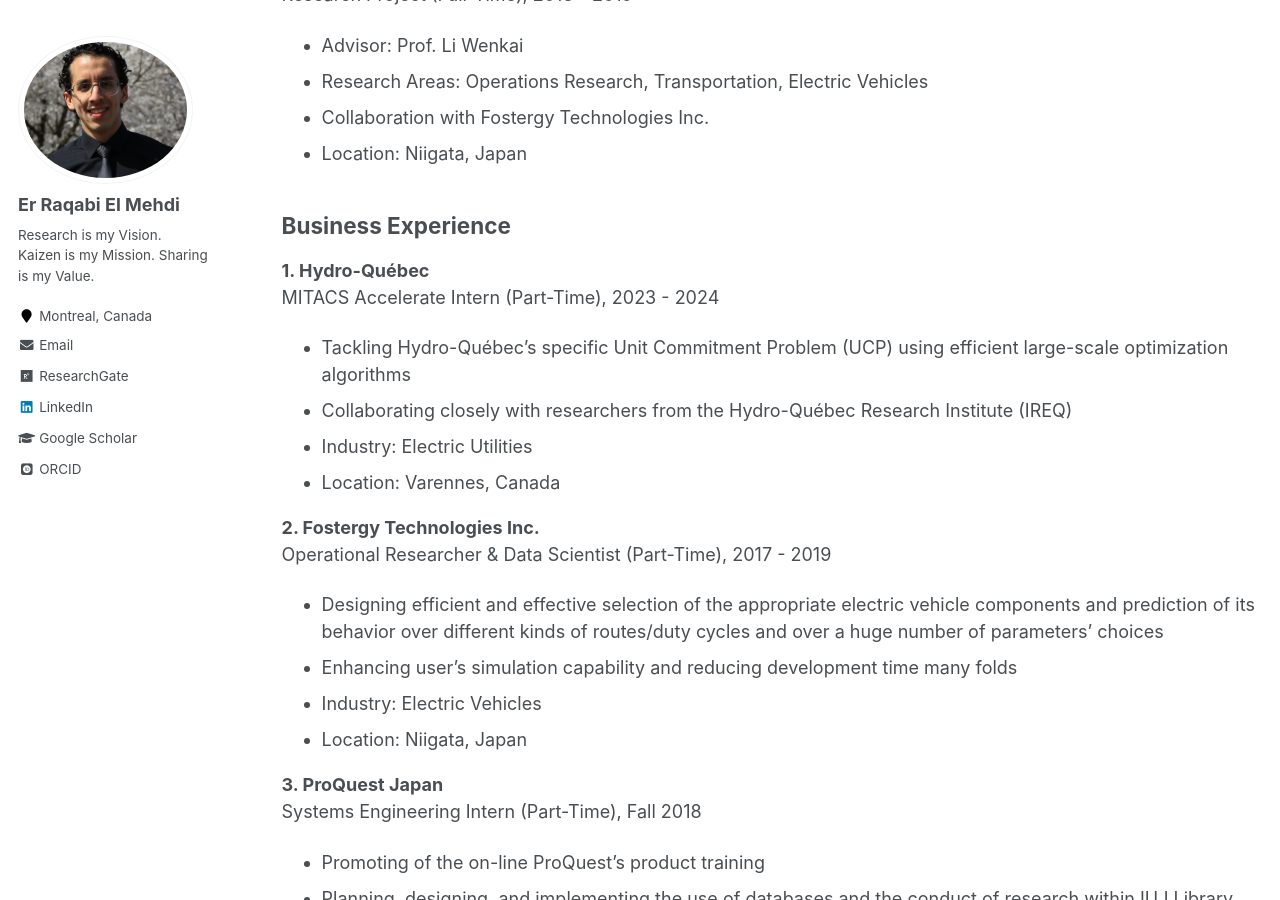
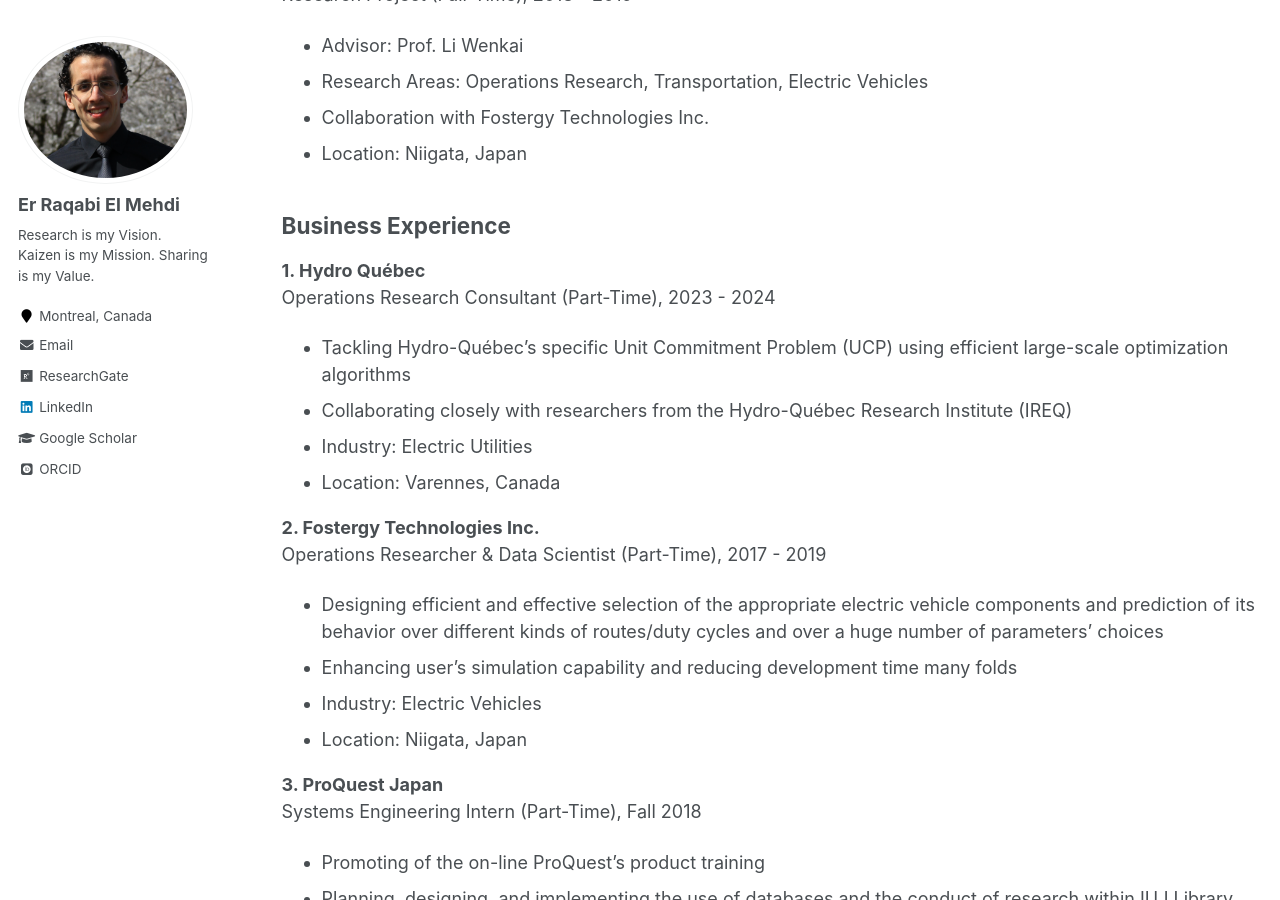
Before and after one commit to RqbMedi/rqbmedi.github.io, a Jekyll site: the page built from _pages/others.md, in a window 1280 px wide and 900 px high, scrolled down 1179 px. Built offline with Jekyll 4.4.1, drawn with Linux system fonts in a browser that asks for light colours; some web fonts are replaced.

Commit message:
Initial_Commit

```diff
--- a/_pages/others.md
+++ b/_pages/others.md
@@ -44,15 +44,15 @@ Research Project (Full-Time), 2018 - 2019
 
 Business Experience
 ------
-**1. Hydro-Québec**<br>
-MITACS Accelerate Intern (Part-Time), 2023 - 2024
+**1. Hydro Québec**<br>
+Operations Research Consultant (Part-Time), 2023 - 2024
  - Tackling Hydro-Québec’s specific Unit Commitment Problem (UCP) using efficient large-scale optimization algorithms
  - Collaborating closely with researchers from the Hydro-Québec Research Institute (IREQ)
  - Industry: Electric Utilities
  - Location: Varennes, Canada
 
 **2. Fostergy Technologies Inc.**<br>
-Operational Researcher & Data Scientist (Part-Time), 2017 - 2019
+Operations Researcher & Data Scientist (Part-Time), 2017 - 2019
  - Designing efficient and effective selection of the appropriate electric vehicle components and prediction of its behavior over different kinds of routes/duty cycles and over a huge number of parameters’ choices
  - Enhancing user’s simulation capability and reducing development time many folds
  - Industry: Electric Vehicles
```
Also changed, not shown: _pages/about.md (+1 -1 lines), 1 other file.
